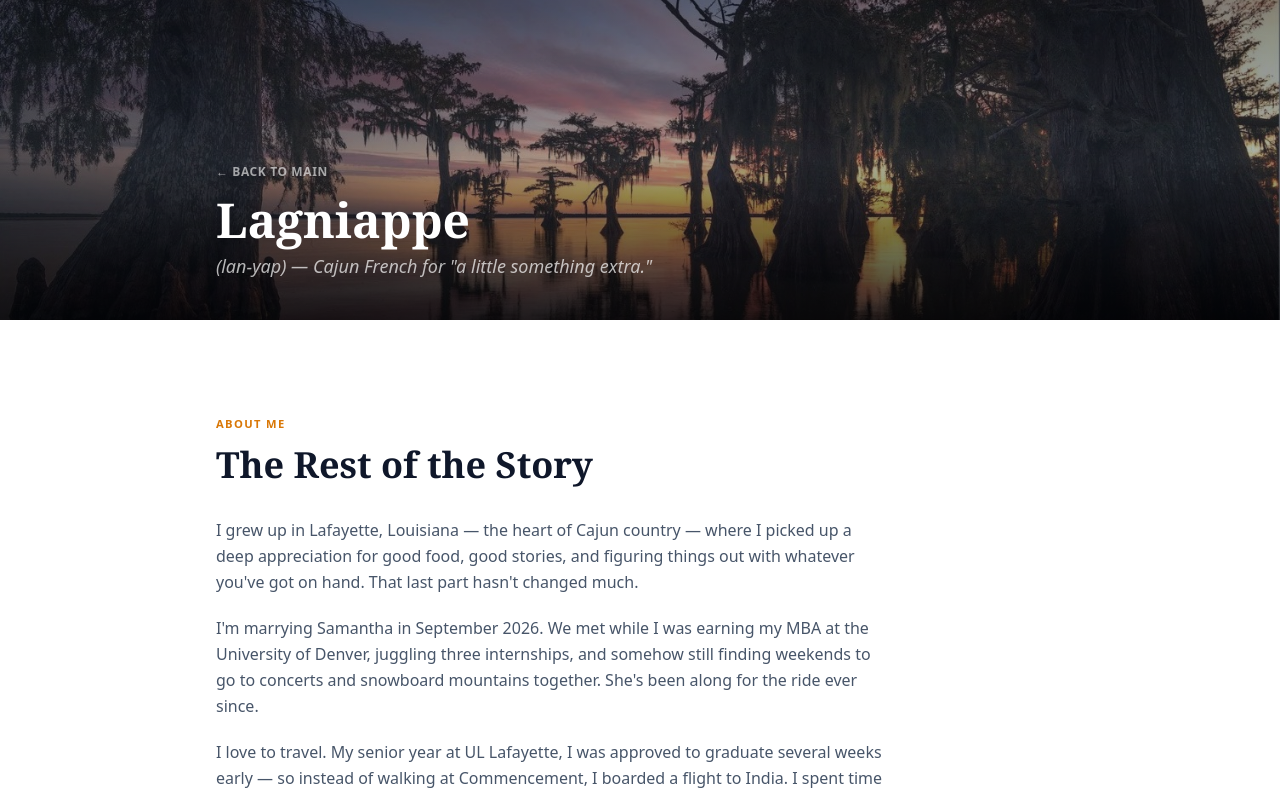
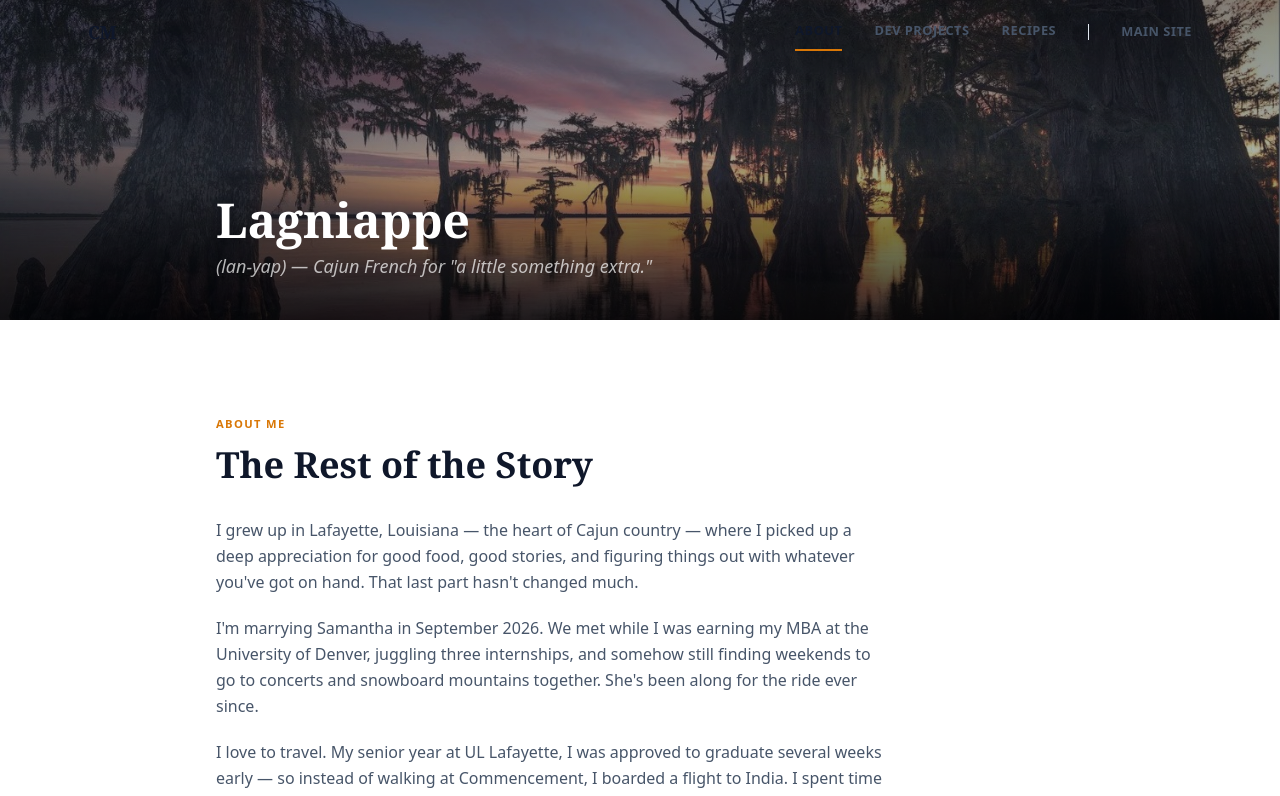
Before and after one commit to cainmenard/cainmenard-portfolio, a Next.js app: page /lagniappe in a window 1280 px wide. Shown: the top 796 px of the page. Built offline with nearby package versions, Linux system fonts and the light colour scheme.

Commit message:
Rename Tableau to Projects, add lagniappe sticky nav, reorder sections

```diff
--- a/src/app/lagniappe/page.js
+++ b/src/app/lagniappe/page.js
@@ -1,6 +1,5 @@
 'use client'
-import { useState } from 'react'
-import Image from 'next/image'
+import { useState, useEffect } from 'react'
 
 // ─── Data ──────────────────────────────────────────────
 
@@ -343,9 +342,68 @@ function RecipeCard({ recipe }) {
 }
 
 // ─── Page Component ────────────────────────────────────
+const LAGNIAPPE_NAV = [
+  { id: 'about', label: 'About' },
+  { id: 'dev-projects', label: 'Dev Projects' },
+  { id: 'recipes', label: 'Recipes' },
+]
+
 export default function Lagniappe() {
+  const [activeSection, setActiveSection] = useState('')
+  const [scrolled, setScrolled] = useState(false)
+  const [mobileNav, setMobileNav] = useState(false)
+
+  useEffect(() => {
+    const sectionEls = document.querySelectorAll('section[id]')
+    const navObs = new IntersectionObserver((entries) => {
+      entries.forEach(e => { if (e.isIntersecting) setActiveSection(e.target.id) })
+    }, { threshold: 0.15, rootMargin: '-80px 0px -50% 0px' })
+    sectionEls.forEach(el => navObs.observe(el))
+
+    const onScroll = () => setScrolled(window.scrollY > 40)
+    window.addEventListener('scroll', onScroll)
+    return () => { navObs.disconnect(); window.removeEventListener('scroll', onScroll) }
+  }, [])
+
   return (
     <>
+      {/* ─── NAV ─── */}
+      <nav className={`fixed top-0 left-0 right-0 z-50 transition-all duration-300 ${scrolled ? 'nav-glass shadow-sm' : 'bg-transparent'}`}>
+        <div className="max-w-6xl mx-auto px-6 flex items-center justify-between h-16">
+          <a href="/" className="text-lg font-bold tracking-tight" style={{ color: 'var(--navy)', fontFamily: 'var(--font-display)' }}>CM</a>
+          <div className="hidden md:flex items-center gap-8">
+            {LAGNIAPPE_NAV.map(item => (
+              <a key={item.id} href={`#${item.id}`}
+                className={`nav-link ${activeSection === item.id ? 'active' : ''}`}>
+                {item.label}
+              </a>
+            ))}
+            <span className="w-px h-4 bg-slate-200"></span>
+            <a href="/" className="nav-link text-slate-400 hover:text-amber-600" style={{ borderBottom: 'none' }}>Main Site</a>
+          </div>
+          <button onClick={() => setMobileNav(!mobileNav)} className="md:hidden p-2 -mr-2" aria-label="Menu">
+            <svg width="24" height="24" viewBox="0 0 24 24" fill="none" stroke="currentColor" strokeWidth="2" strokeLinecap="round">
+              {mobileNav ? <><line x1="18" y1="6" x2="6" y2="18"/><line x1="6" y1="6" x2="18" y2="18"/></> : <><line x1="3" y1="7" x2="21" y2="7"/><line x1="3" y1="12" x2="21" y2="12"/><line x1="3" y1="17" x2="21" y2="17"/></>}
+            </svg>
+          </button>
+        </div>
+      </nav>
+
+      {/* Mobile Nav Overlay */}
+      {mobileNav && (
+        <div className="fixed inset-0 z-40 bg-white flex flex-col items-center justify-center gap-6 md:hidden" onClick={() => setMobileNav(false)}>
+          {LAGNIAPPE_NAV.map(item => (
+            <a key={item.id} href={`#${item.id}`}
+              className="text-xl font-semibold text-slate-800 hover:text-amber-600 transition"
+              onClick={() => setMobileNav(false)}>
+              {item.label}
+            </a>
+          ))}
+          <span className="w-12 h-px bg-slate-200"></span>
+          <a href="/" className="text-lg font-medium text-slate-400 hover:text-amber-600 transition" onClick={() => setMobileNav(false)}>Main Site</a>
+        </div>
+      )}
+
       <div className="min-h-screen bg-white">
 
         {/* ─── HERO BANNER ─── */}
@@ -361,7 +419,6 @@ export default function Lagniappe() {
           <div className="absolute inset-0 bg-gradient-to-t from-black/60 via-transparent to-black/20" />
           <div className="relative h-full flex flex-col justify-end">
             <div className="max-w-4xl mx-auto px-6 pb-10 w-full">
-              <a href="/" className="text-xs font-semibold uppercase tracking-wider text-white/60 hover:text-white transition mb-4 inline-block">← Back to Main</a>
               <h1 className="text-4xl md:text-5xl font-bold text-white mb-2" style={{ fontFamily: 'var(--font-display)' }}>Lagniappe</h1>
               <p className="text-white/70 text-lg italic">
                 (lan-yap) — Cajun French for &quot;a little something extra.&quot;
@@ -371,7 +428,7 @@ export default function Lagniappe() {
         </div>
 
         {/* ─── ABOUT ME ─── */}
-        <section className="py-24">
+        <section id="about" className="py-24">
           <div className="max-w-4xl mx-auto px-6">
             <p className="section-label mb-3">About Me</p>
             <h2 className="section-heading text-3xl md:text-4xl mb-8">The Rest of the Story</h2>
@@ -441,29 +498,11 @@ export default function Lagniappe() {
           </div>
         </section>
 
-        {/* ─── RECIPES ─── */}
-        <section id="recipes" className="py-24 bg-slate-50">
+        {/* ─── DEV PROJECTS ─── */}
+        <section id="dev-projects" className="py-24 bg-slate-50">
           <div className="max-w-4xl mx-auto px-6">
-            <p className="section-label mb-3">From the Kitchen</p>
-            <h2 className="section-heading text-3xl md:text-4xl mb-4">Cajun Recipes</h2>
-            <p className="text-slate-500 mb-12 max-w-2xl">
-              Recipes I&apos;ve been cooking and refining since I could reach the stove.
-              Mostly Cajun, always from scratch. Some are mine, some have been passed
-              down through generations of Menard and Lege women who never wrote anything down
-              quite the same way twice.
-            </p>
-
-            <div className="space-y-4">
-              {RECIPES.map(r => <RecipeCard key={r.id} recipe={r} />)}
-            </div>
-          </div>
-        </section>
-
-        {/* ─── SIDE PROJECTS ─── */}
-        <section className="py-24">
-          <div className="max-w-4xl mx-auto px-6">
-            <p className="section-label mb-3">Side Projects</p>
-            <h2 className="section-heading text-3xl md:text-4xl mb-4">Things I&apos;ve Built</h2>
+            <p className="section-label mb-3">Dev Projects</p>
+            <h2 className="section-heading text-3xl md:text-4xl mb-4">Personal Builds</h2>
             <p className="text-slate-500 mb-12 max-w-2xl">
               Personal projects built to learn new tools or solve real problems.
               Separate from professional work, but they reflect how I think about building things:
@@ -495,6 +534,24 @@ export default function Lagniappe() {
           </div>
         </section>
 
+        {/* ─── RECIPES ─── */}
+        <section id="recipes" className="py-24">
+          <div className="max-w-4xl mx-auto px-6">
+            <p className="section-label mb-3">From the Kitchen</p>
+            <h2 className="section-heading text-3xl md:text-4xl mb-4">Cajun Recipes</h2>
+            <p className="text-slate-500 mb-12 max-w-2xl">
+              Recipes I&apos;ve been cooking and refining since I could reach the stove.
+              Mostly Cajun, always from scratch. Some are mine, some have been passed
+              down through generations of Menard and Lege women who never wrote anything down
+              quite the same way twice.
+            </p>
+
+            <div className="space-y-4">
+              {RECIPES.map(r => <RecipeCard key={r.id} recipe={r} />)}
+            </div>
+          </div>
+        </section>
+
         {/* Footer */}
         <footer className="footer py-10">
           <div className="max-w-4xl mx-auto px-6 text-center">
--- a/src/app/page.js
+++ b/src/app/page.js
@@ -5,7 +5,7 @@ import Image from 'next/image'
 // ─── Data ──────────────────────────────────────────────
 const NAV_ITEMS = [
   { id: 'about', label: 'About' },
-  { id: 'tableau', label: 'Tableau' },
+  { id: 'projects', label: 'Projects' },
   { id: 'writing', label: 'Writing' },
   { id: 'experience', label: 'Experience' },
   { id: 'skills', label: 'Skills' },
@@ -261,7 +261,7 @@ export default function Home() {
               how they operate — through consulting, data analytics, and technology.
             </p>
             <div className="flex flex-wrap gap-4 mb-10">
-              <a href="#tableau" className="btn-primary">View My Work ↓</a>
+              <a href="#projects" className="btn-primary">View My Work ↓</a>
               <a href="#contact" className="btn-outline">Get in Touch</a>
             </div>
             <div className="flex flex-wrap gap-x-8 gap-y-4 pt-8 border-t border-slate-200 mb-6">
@@ -338,9 +338,9 @@ export default function Home() {
       </section>
 
       {/* ─── TABLEAU ─── */}
-      <section id="tableau" className="py-24 bg-slate-50">
+      <section id="projects" className="py-24 bg-slate-50">
         <div className="max-w-6xl mx-auto px-6 fade-section">
-          <p className="section-label mb-3">Tableau Gallery</p>
+          <p className="section-label mb-3">Projects</p>
           <h2 className="section-heading text-3xl md:text-4xl mb-4">Data Visualizations</h2>
           <p className="text-slate-500 mb-12 max-w-2xl">Interactive dashboards built for real consulting engagements. Click through to explore the full version on Tableau Public.</p>
           <div className="space-y-10">
```
